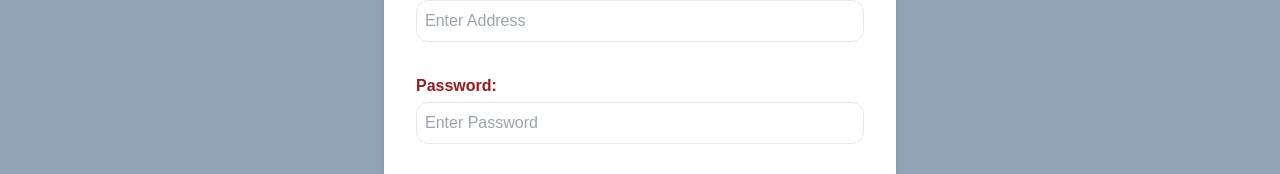
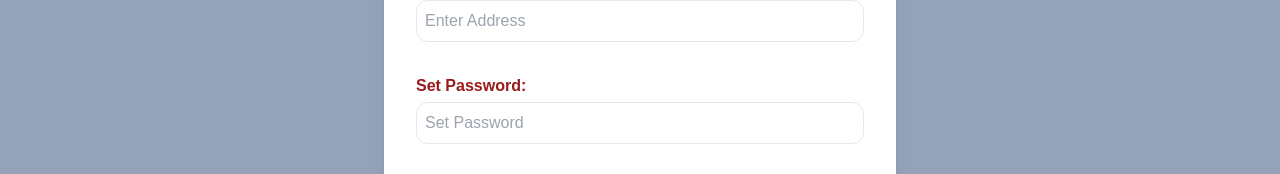
Before and after one commit to mahiboobnadaf/RedBus-App, a Next.js app in the folder redbus/: page /sign-up in a window 1280 px wide. Shown: the part 484-658 px from the top of the page. Built offline with nearby package versions, Linux system fonts and the light colour scheme.

Commit message:
login page

```diff
--- a/redbus/src/app/(auth)/sign-up/page.jsx
+++ b/redbus/src/app/(auth)/sign-up/page.jsx
@@ -117,14 +117,14 @@ export default function SignUp() {
                         </div>
                         <div className="p-2">
                             <label htmlFor="password" className="block mb-1 font-extrabold">
-                                Password:
+                                Set Password:
                             </label>
                             <input
                                 type="password"
                                 id="password"
                                 name="password"
                                 className="border w-full p-2 rounded-xl text-black"
-                                placeholder="Enter Password"
+                                placeholder="Set Password"
                                 value={password}
                                 onChange={(e) => setPassword(e.target.value)}
                                 required
--- a/redbus/src/app/(header)/(account)/log-out/page.jsx
+++ /dev/null
@@ -1,3 +0,0 @@
-export default function LogOut(){
-    return <h1 className="text-lg font-bold">Logout page</h1>
-}
--- a/redbus/src/app/components/Header.jsx
+++ b/redbus/src/app/components/Header.jsx
@@ -107,7 +107,7 @@ function Header() {
                                     <Link href="/my-wallet">My Wallet</Link>
                                 </MenuItem>
                                 <MenuItem onClick={handleClose}>
-                                    <Link href="/log-out">Logout</Link>
+                                    <Link href="/login" replace>Logout</Link>
                                 </MenuItem>
                         </Menu>
                     </div>
```
